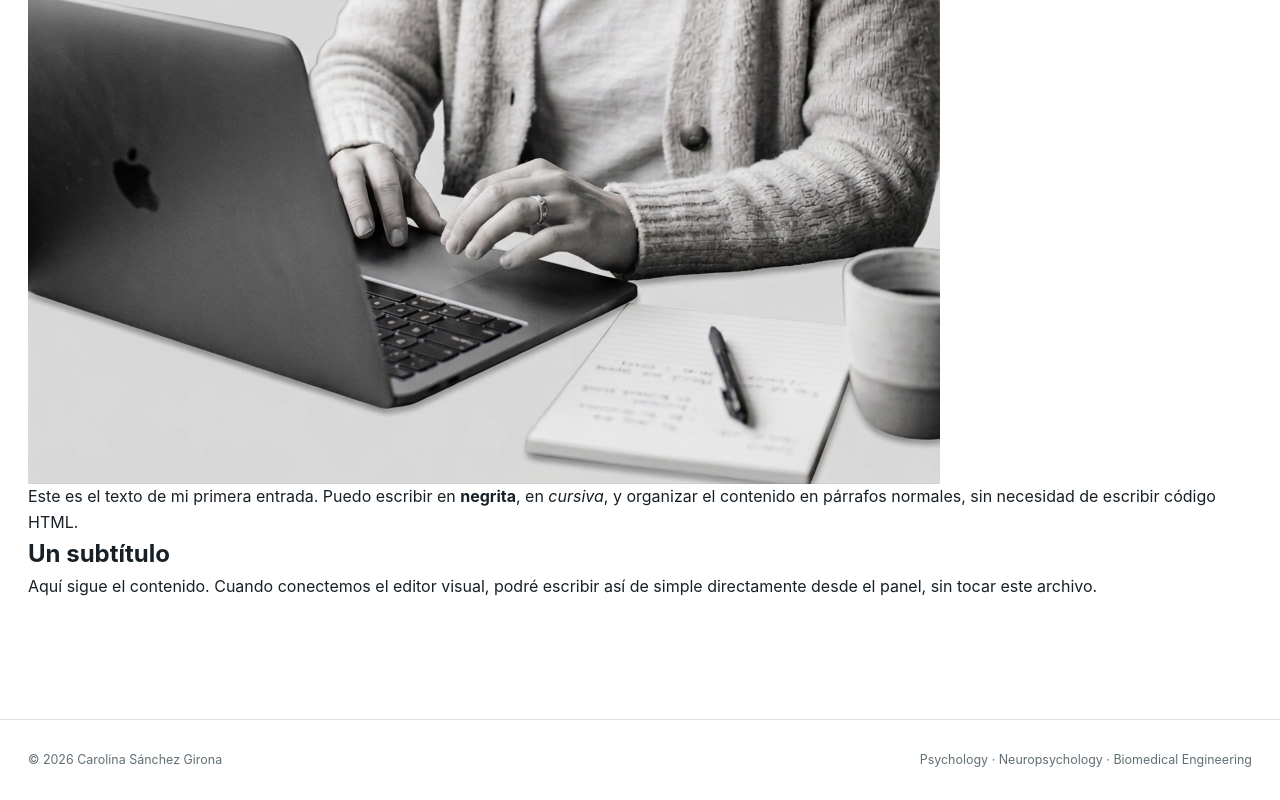
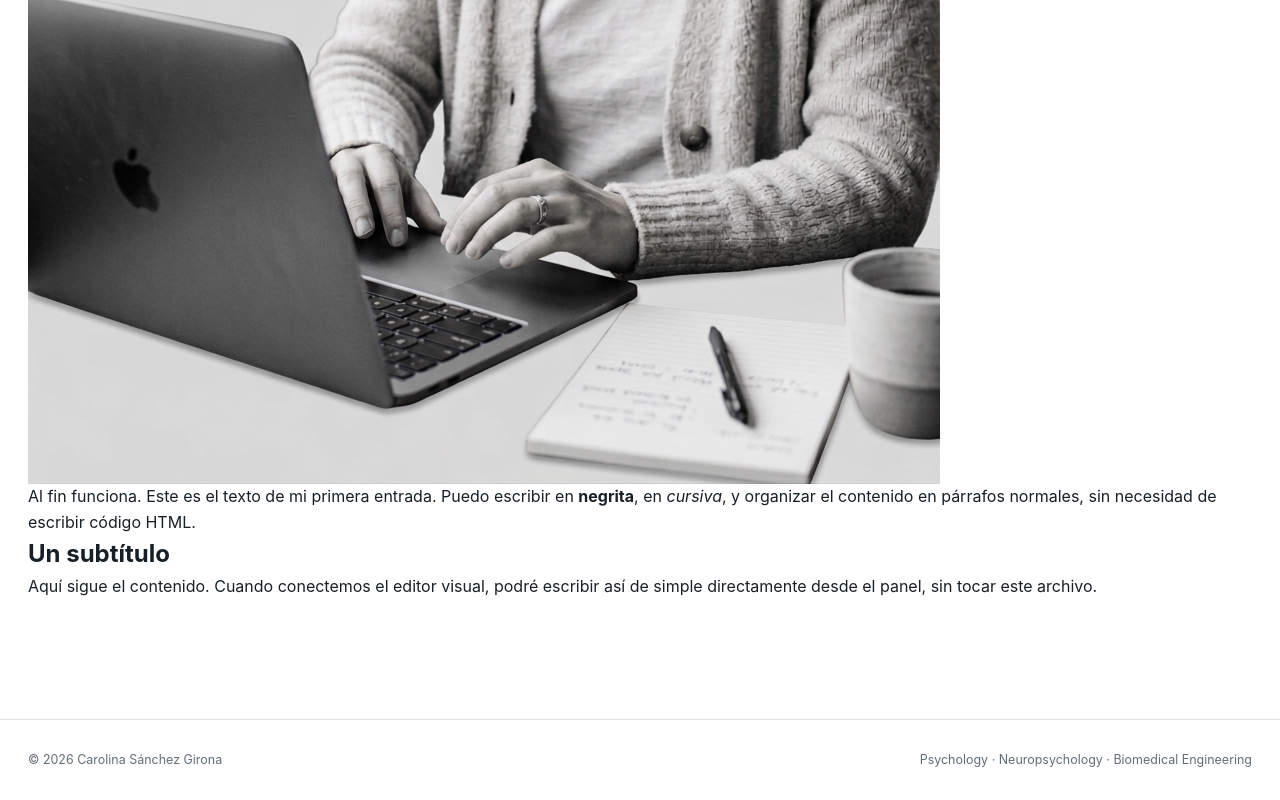
Before and after one commit to carolinasanchezgirona/Portfolio, an Eleventy site: page blog/mi-primera-entrada.md in a window 1280 px wide. Shown: the part 989-1789 px from the top of the page. Built offline with nearby package versions, Linux system fonts and the light colour scheme; Eleventy itself is replaced by a stand-in of ours; files that its build step writes are made by us from their sources.

Commit message:
Update Blog “mi-primera-entrada”

```diff
--- a/blog/mi-primera-entrada.md
+++ b/blog/mi-primera-entrada.md
@@ -1,5 +1,4 @@
 ---
-layout: post.njk
 title: Mi primera entrada de blog
 date: 2026-08-31
 tags:
@@ -8,9 +7,10 @@
 image: /assets/carolina-about.jpg
 imageAlt: Carolina Sánchez Girona
 permalink: /blog/mi-primera-entrada.html
+layout: post.njk
 ---
 
-Este es el texto de mi primera entrada. Puedo escribir en **negrita**, en *cursiva*, y organizar el contenido en párrafos normales, sin necesidad de escribir código HTML.
+Al fin funciona. Este es el texto de mi primera entrada. Puedo escribir en **negrita**, en _cursiva_, y organizar el contenido en párrafos normales, sin necesidad de escribir código HTML.
 
 ## Un subtítulo
 
```
